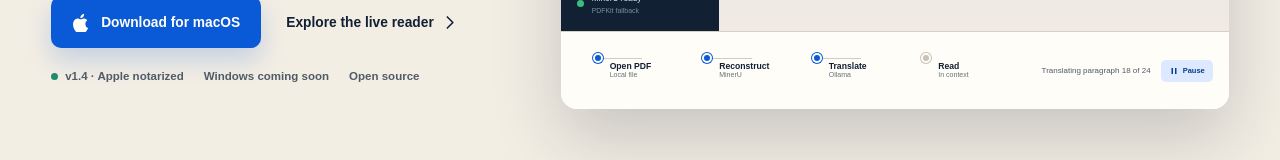
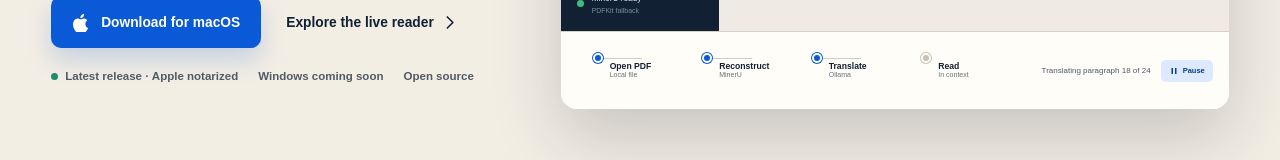
Before and after one commit to haoyunLi/PaperBridge-Website, a Vue app: page / in a window 1280 px wide. Shown: the part 629-789 px from the top of the page. Built offline with nearby package versions, Linux system fonts and the light colour scheme.

Commit message:
Keep release labels evergreen

```diff
--- a/src/components/DownloadSection.vue
+++ b/src/components/DownloadSection.vue
@@ -22,7 +22,7 @@
 
     <div class="platform-status">
       <article class="available-platform">
-        <span><i></i> v1.4 available now</span>
+        <span><i></i> Latest version available</span>
         <h3>PaperBridge for macOS</h3>
         <p>Universal Apple Silicon and Intel build, signed and notarized by Apple.</p>
         <a href="https://github.com/haoyunLi/PaperBridge/releases/latest/download/PaperBridge.dmg" target="_blank" rel="noreferrer">Download the signed app</a>
--- a/src/components/HeroSection.vue
+++ b/src/components/HeroSection.vue
@@ -83,7 +83,7 @@ onBeforeUnmount(() => window.clearInterval(timer))
         </a>
       </div>
       <div class="hero-availability">
-        <span><i></i> v1.4 · Apple notarized</span>
+        <span><i></i> Latest release · Apple notarized</span>
         <span>Windows coming soon</span>
         <span>Open source</span>
       </div>
```
Also changed, not shown: 1 other file (tests, documents, lock files or other folders).
